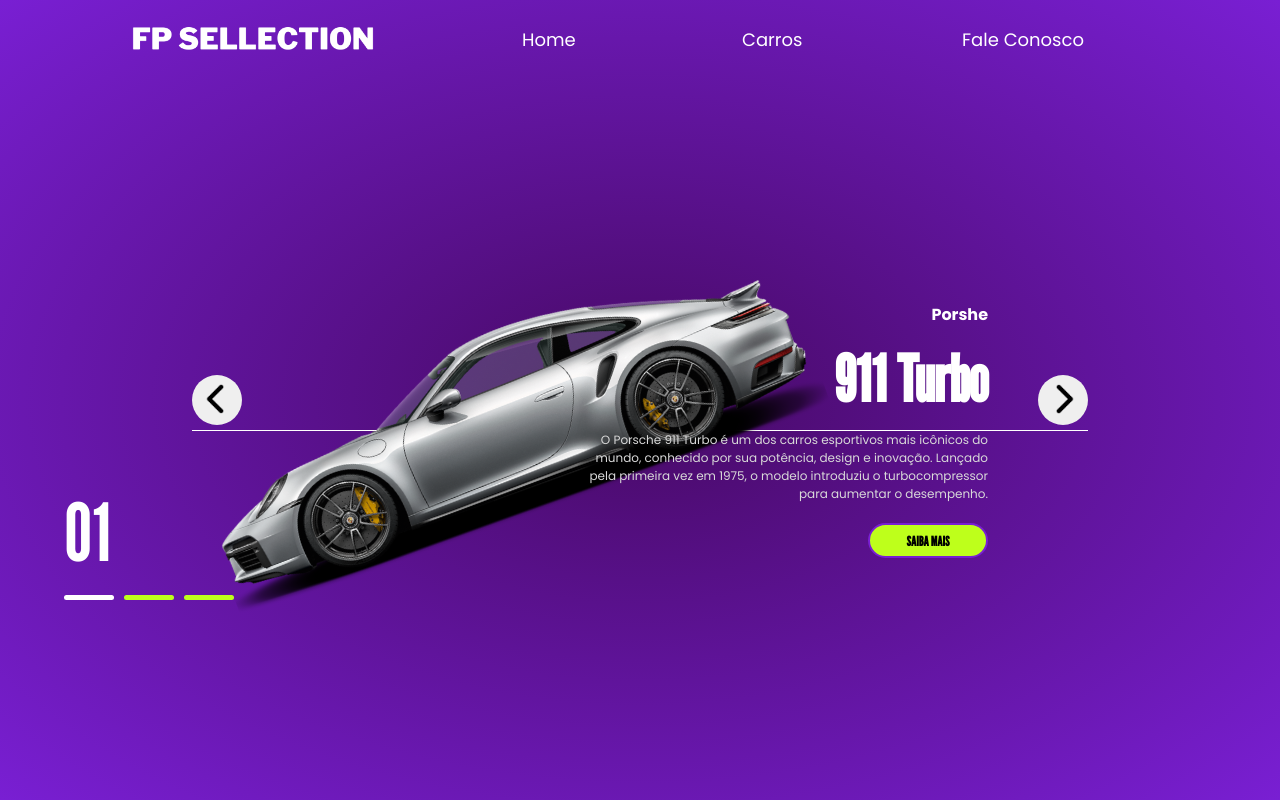
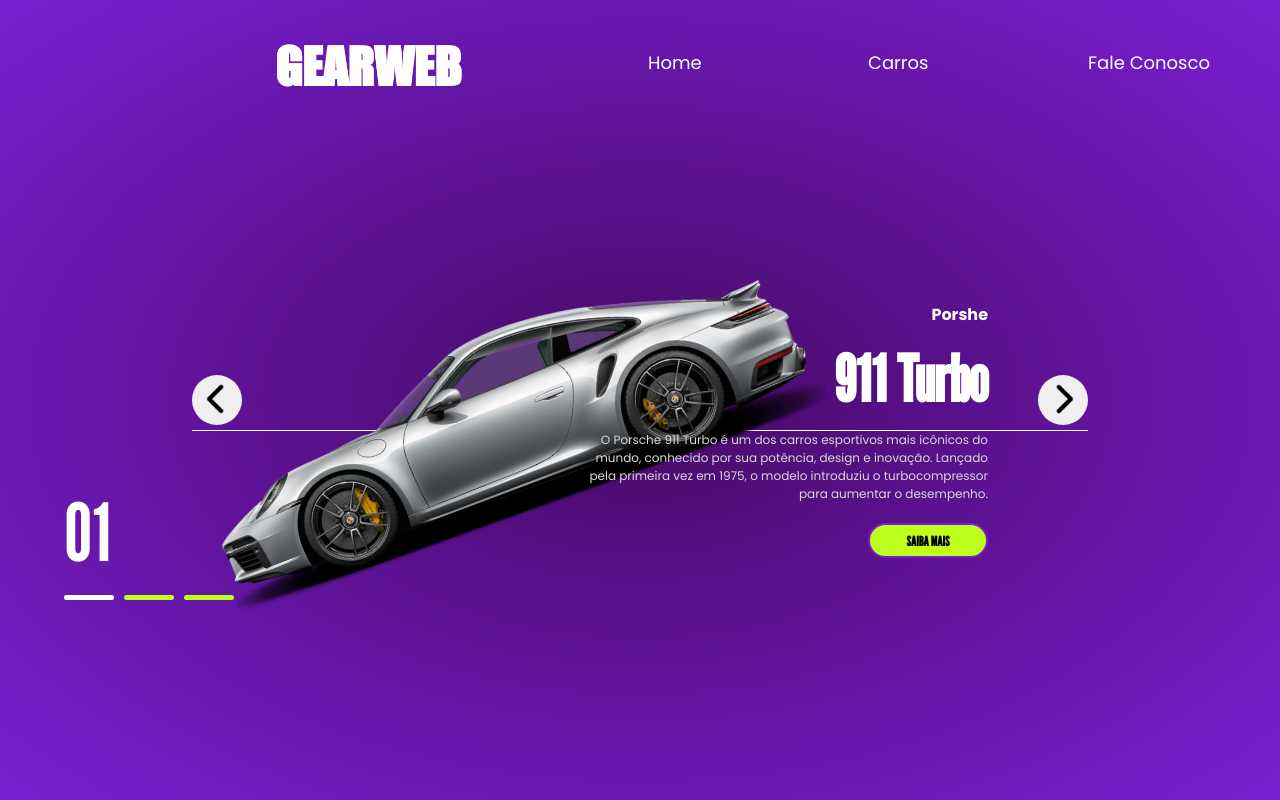
Before and after one commit to B4X1M/bala, a plain HTML site: page index.html in a window 1280 px wide. Shown: the top 800 px of the page. Drawn offline with nearby package versions, Linux system fonts and the light colour scheme.

Commit message:
alteraçaõ

```diff
--- a/index.html
+++ b/index.html
@@ -14,7 +14,7 @@
 
 <body>
     <header>
-        <img src="./img/logo.png" alt="logo fp">
+        <img src="./img/gear.png" alt="logo fp">
         <nav>
             <div class="hamburger" onclick="toggleMenu()">☰</div>
             <ul>
--- a/styles.css
+++ b/styles.css
@@ -27,7 +27,7 @@ header {
 }
 
 header img {
-    width: 250px;
+    width: 450px;
 }
 
 nav {
```
Also changed, not shown: img/gear.png (added), img/logo.png (deleted).
